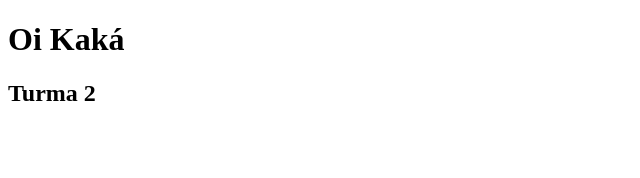
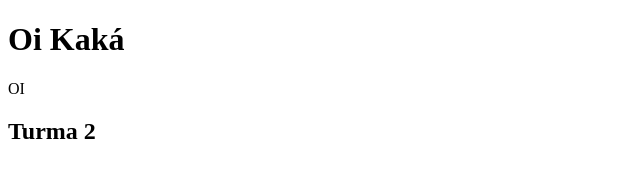
Before and after one commit to lukario-luk/TesteFlowdaNoite, a plain HTML site: page index.html in a window 1280 px wide. Shown: the whole page, without its empty margins (0-640 px from the left). Drawn offline with Linux system fonts and the light colour scheme.

Commit message:
second commit

```diff
--- a/index.html
+++ b/index.html
@@ -11,6 +11,7 @@
 <body>
     <header>
         <h1>Oi Kaká</h1>
+        <p>OI</p>
     </header>
     <footer>
         <h2> Turma 2</h2>
```
